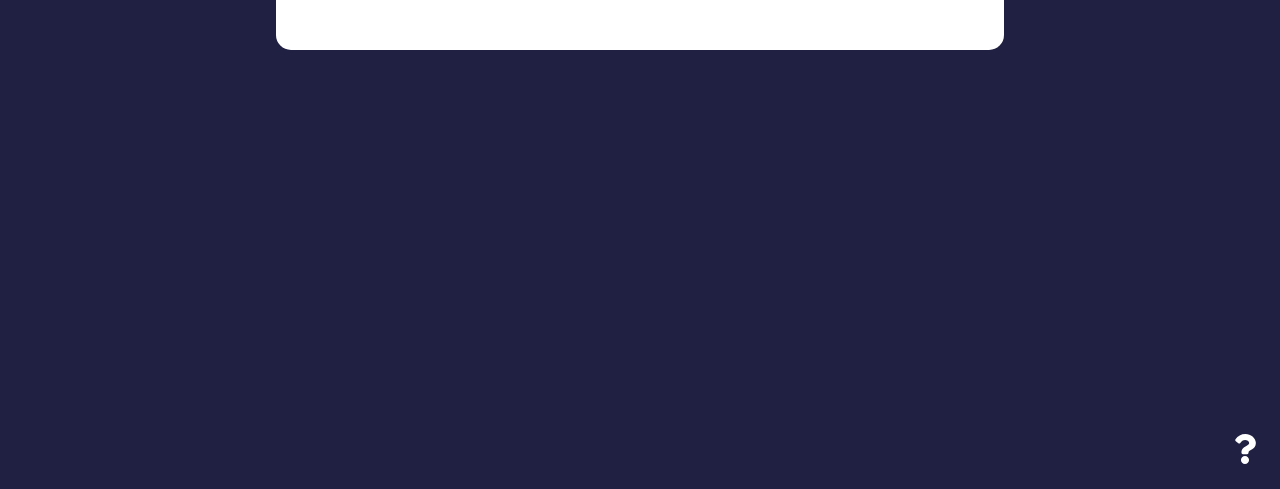
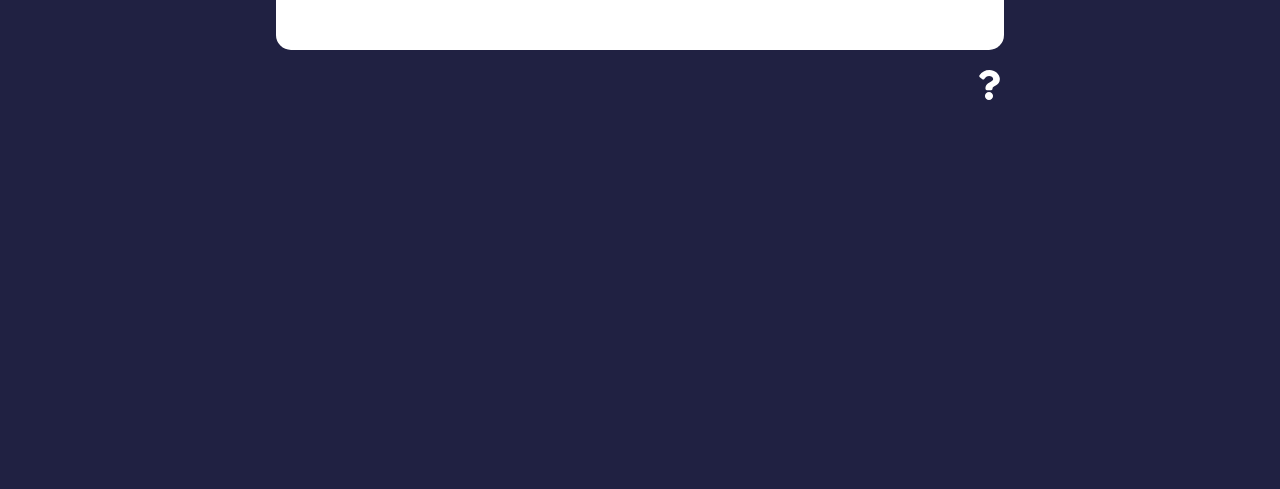
Before and after one commit to nirbhay-codes/feedback-app, a React (Create React App) app: page /about in a window 1280 px wide. Shown: the part 308-797 px from the top of the page. Built offline with nearby package versions, Linux system fonts and the light colour scheme; data requests are answered from the project's data file.

Commit message:
Bugfix: Remove position: absolute to keep about icon at the bottom of the document

```diff
--- a/src/index.css
+++ b/src/index.css
@@ -185,16 +185,15 @@ input:focus {
   color: rebeccapurple;
 }
 
+/* FIX: Remove position: absolute to keep about icon at the bottom of the document */
 .about-link {
-  position: absolute;
-  bottom: 20px;
-  right: 20px;
-  color: #fff;
-  cursor: pointer;
+  display: flex;
+  justify-content: flex-end;
 }
 
 .about-link a {
   color: #fff;
+  cursor: pointer;
 }
 
 .about-link a:hover {
```
